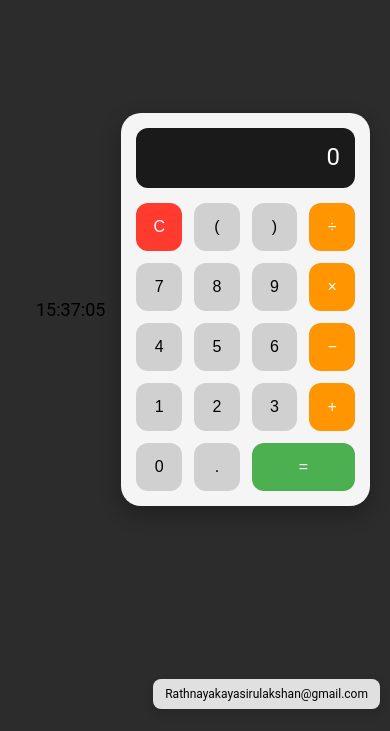
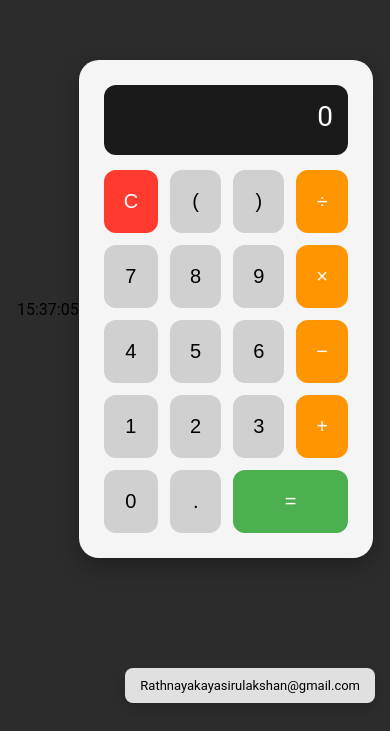
Before and after one commit to YasiruLR/Calculator, a plain HTML site: page index.html in a window 390 px wide. Shown: the part 113-844 px from the top of the page. Drawn offline with Linux system fonts and the light colour scheme.

```diff
--- a/style.css
+++ b/style.css
@@ -96,36 +96,3 @@
   max-width: 80%; /* Responsive width */
   overflow-wrap: break-word; /* Modern alternative to word-wrap */
 }
-
-
-/* Responsive Design */
-@media (max-width: 400px) {
-  .calculator {
-    max-width: 280px; /* Smaller width for mobile */
-    padding: 15px;
-  }
-
-  .display {
-    font-size: 24px;
-    height: 60px;
-  }
-
-  button {
-    padding: 15px;
-    font-size: 16px;
-  }
-
-  .clock {
-    font-size: 18px;
-    padding: 8px 16px;
-    top: 10px;
-    right: 10px;
-  }
-
-  .email-footer {
-    font-size: 12px;
-    padding: 8px 12px;
-    bottom: 10px;
-    right: 10px;
-  }
-}
```
